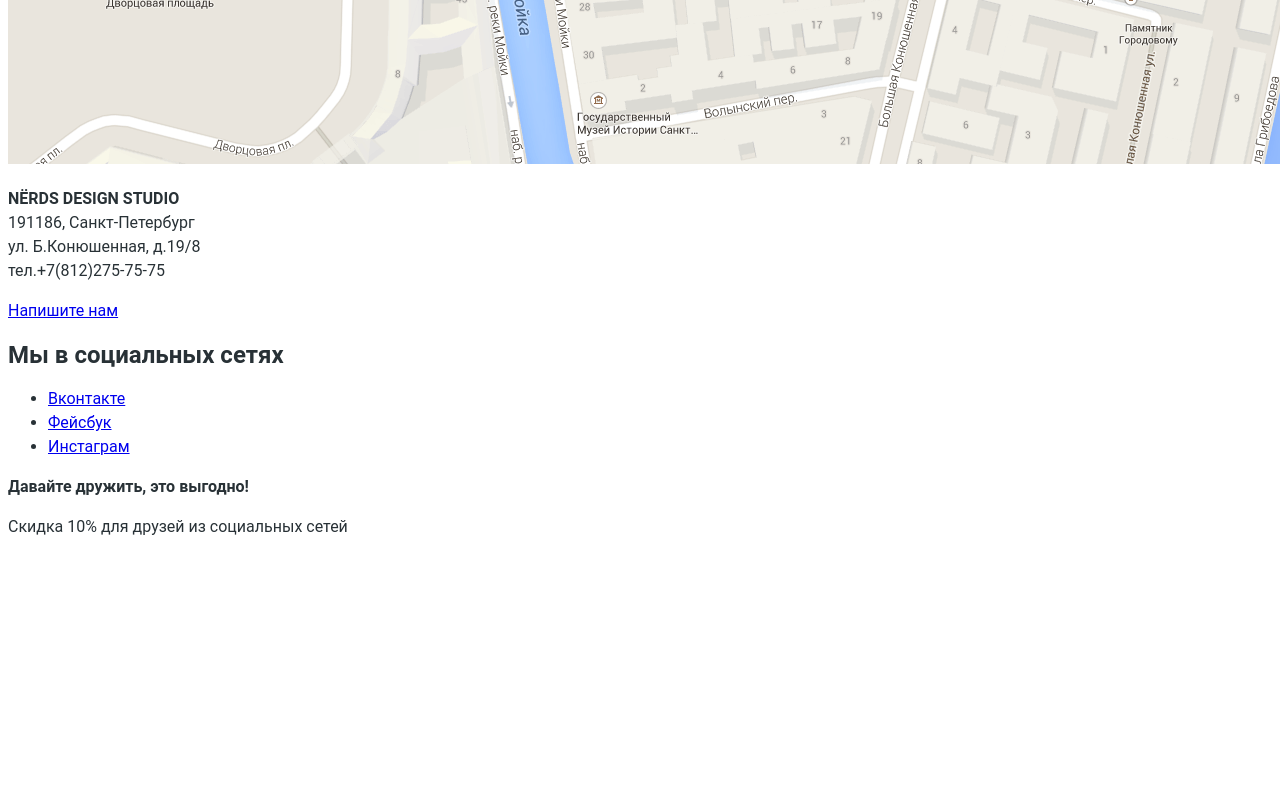
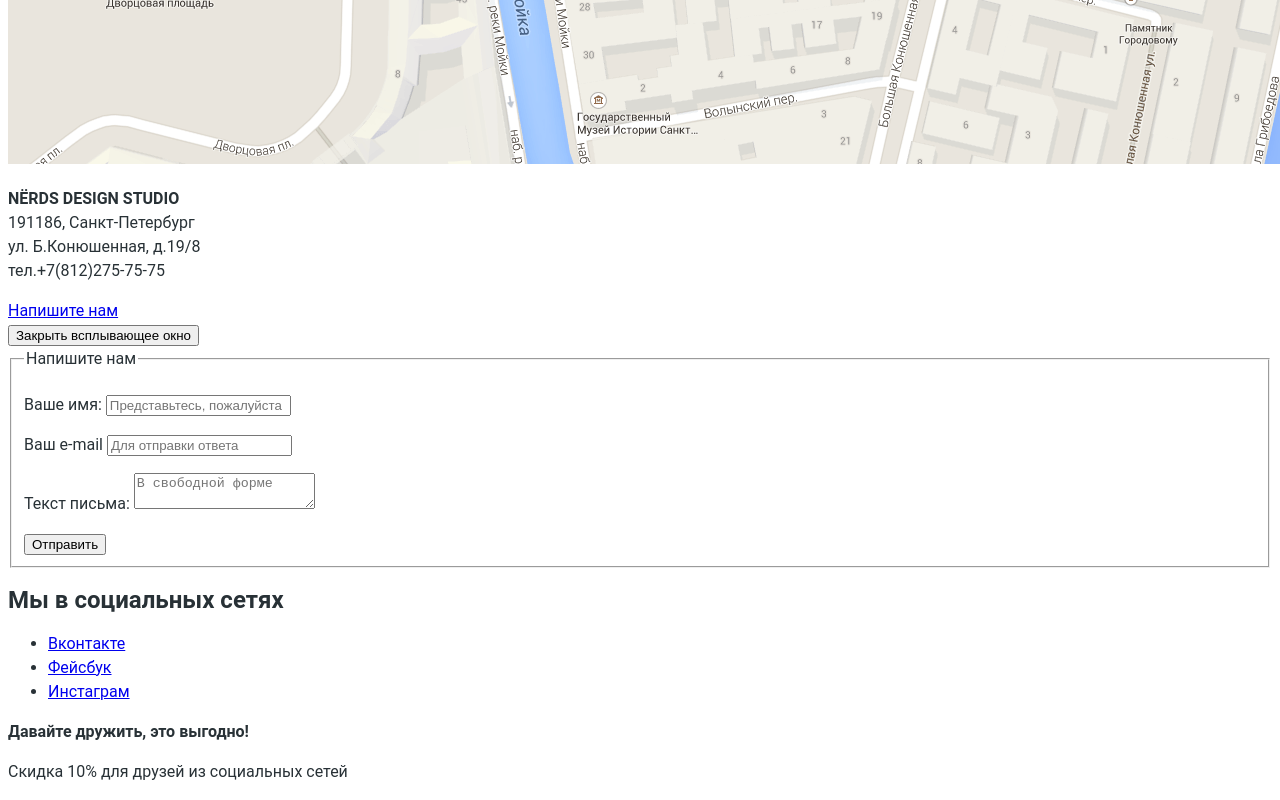
Before and after one commit to Catherine1147/450167-nerds, a plain HTML site: page index.html in a window 1280 px wide. Shown: the part 2070-2870 px from the top of the page. Before the commit the page ends 2625 px from the top, so only its background shows below. Drawn offline with Linux system fonts and the light colour scheme.

Commit message:
Форма

```diff
--- a/index.html
+++ b/index.html
@@ -137,6 +137,28 @@
             <a href="#">Напишите нам</a>
           </div>
 
+          <div class="pop-up">
+            <button class="pop-up-close" type="button" name="button"><span class="visually-hidden">Закрыть всплывающее окно</span></button>
+            <form class="write-us" action="https://echo.htmlacademy.ru" method="post">
+              <fieldset>
+                <legend>Напишите нам</legend>
+                <p>
+                  <label for="your-name">Ваше имя:</label>
+                  <input type="text" name="name" id="your-name" placeholder="Представьтесь, пожалуйста">
+                </p>
+                <p>
+                  <label for="your-e-mail">Ваш e-mail</label>
+                  <input type="text" name="e-mail" id="your-e-mail" placeholder="Для отправки ответа">
+                </p>
+                <p>
+                  <label for="your-letter">Текст письма:</label>
+                  <textarea name="letter" id="your-letter" placeholder="В свободной форме"></textarea>
+                </p>
+                <button type="submit">Отправить</button>
+              </fieldset>
+            </form>
+          </div>
+
         </section>
 
         <section class="share">
@@ -153,6 +175,7 @@
           </div>
 
         </section>
+
       </div>
     </footer>
 
```
Also changed, not shown: catalog.html (+22 -0 lines).
